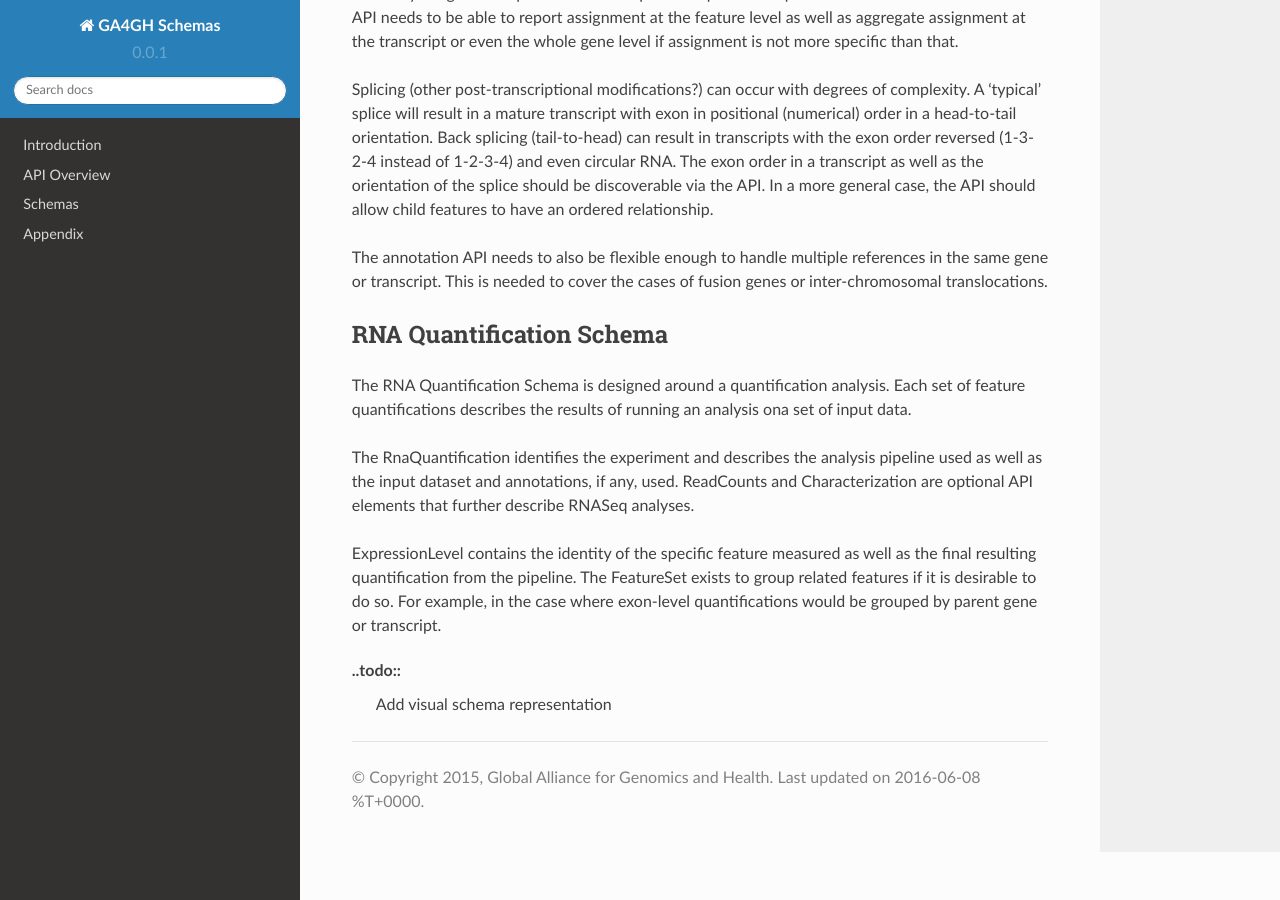
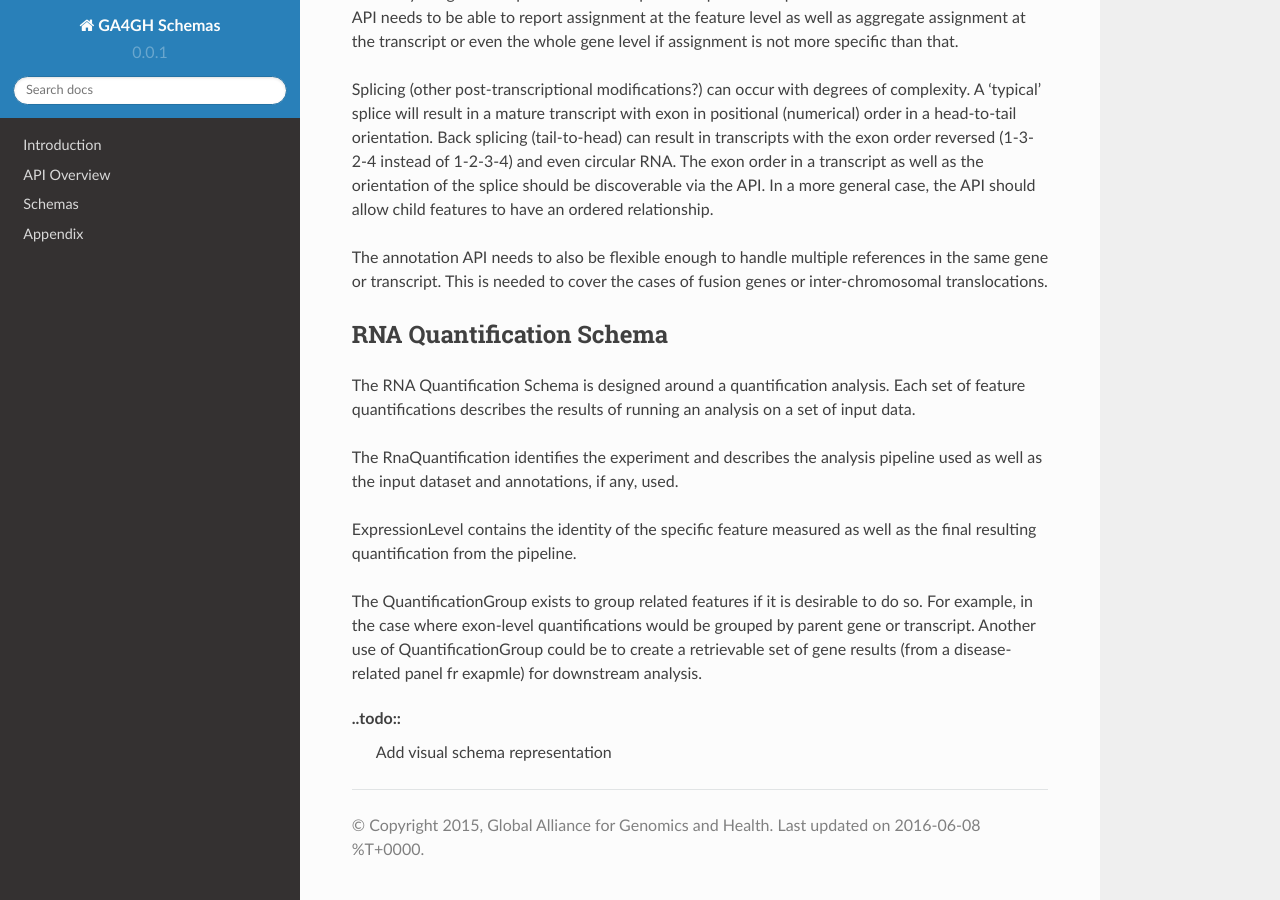
Before and after one commit to ga4gh/ga4gh-schemas, a Sphinx documentation site: the page built from doc/source/api/rnaquantification.rst, in a window 1280 px wide and 900 px high, scrolled down 2114 px. Built offline with Sphinx 7.4.7 and the Read the Docs theme 2.0.0, drawn with Linux system fonts in a browser that asks for light colours; pages that are not in the unit, such as notebooks, are missing from menus.

Commit message:
api changes for consistency with existing APIs

```diff
--- a/doc/source/api/rnaquantification.rst
+++ b/doc/source/api/rnaquantification.rst
@@ -71,11 +71,13 @@ The annotation API needs to also be flexible enough to handle multiple reference
 RNA Quantification Schema
 --------------------------
 
-The RNA Quantification Schema is designed around a quantification analysis.  Each set of feature quantifications describes the results of running an analysis ona set of input data.
+The RNA Quantification Schema is designed around a quantification analysis.  Each set of feature quantifications describes the results of running an analysis on a set of input data.
 
-The RnaQuantification identifies the experiment and describes the analysis pipeline used as well as the input dataset and annotations, if any, used.  ReadCounts and Characterization are optional API elements that further describe RNASeq analyses.
+The RnaQuantification identifies the experiment and describes the analysis pipeline used as well as the input dataset and annotations, if any, used.
 
-ExpressionLevel contains the identity of the specific feature measured as well as the final resulting quantification from the pipeline.  The FeatureSet exists to group related features if it is desirable to do so.  For example, in the case where exon-level quantifications would be grouped by parent gene or transcript.
+ExpressionLevel contains the identity of the specific feature measured as well as the final resulting quantification from the pipeline.
+
+The QuantificationGroup exists to group related features if it is desirable to do so.  For example, in the case where exon-level quantifications would be grouped by parent gene or transcript.  Another use of QuantificationGroup could be to create a retrievable set of gene results (from a disease-related panel fr exapmle) for downstream analysis.
 
 
 ..todo::
```
Also changed, not shown: 2 other files.
